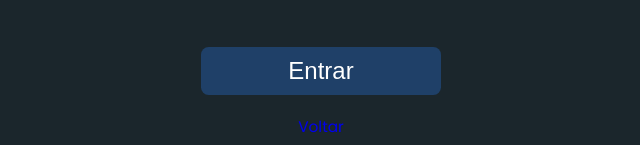
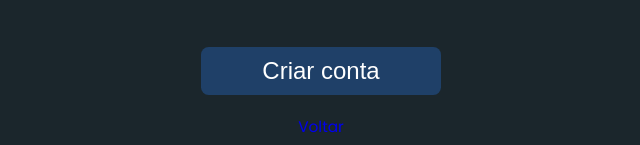
Before and after one commit to liboniluciano/confin-web, a React (Create React App) app: page /signUp in a window 1280 px wide. Shown: the part 491-636 px from the top of the page, without its empty margins (319-959 px from the left). Built offline with nearby package versions, Linux system fonts and the light colour scheme.

Commit message:
:sparkles: change button signUp

```diff
--- a/src/pages/SignUp/index.tsx
+++ b/src/pages/SignUp/index.tsx
@@ -102,7 +102,7 @@ const SignUp: React.FC = () => {
           </FormItems>
 
           <FormItems className="form-items">
-            <Button type='submit' onSubmit={onSubmit}>Entrar</Button>
+            <Button type='submit' onSubmit={onSubmit}>Criar conta</Button>
           </FormItems>
 
           <FormItems className="form-items">
```
